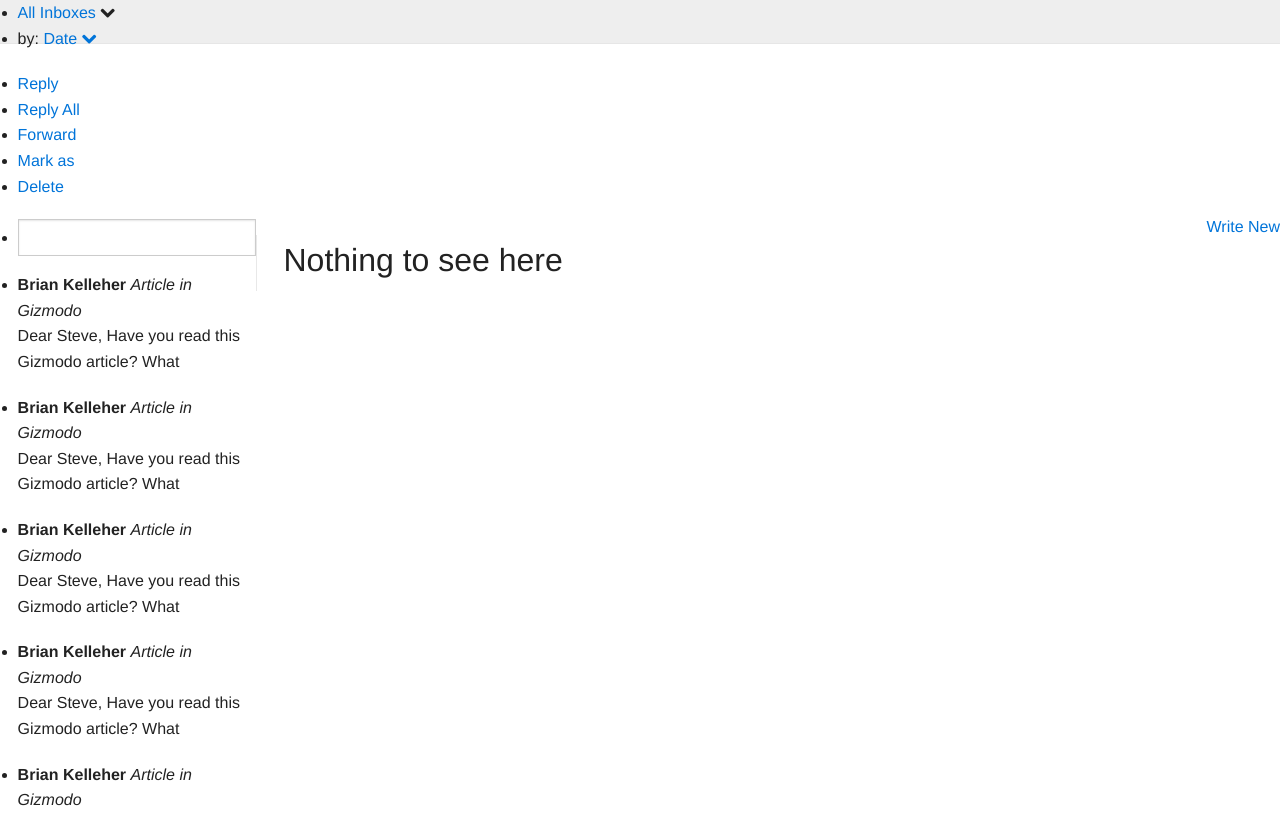
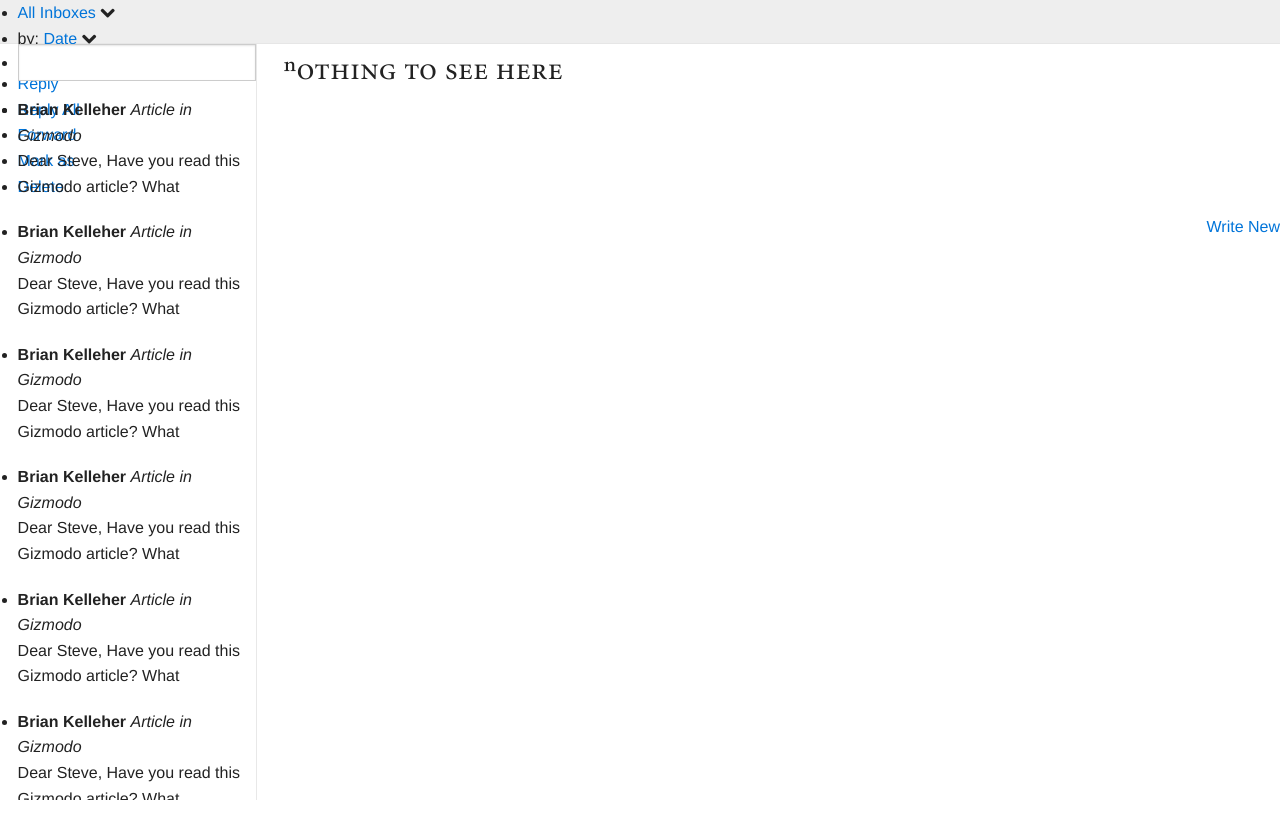
Before and after one commit to DeviaVir/Pail, a website: page index.html in a window 1280 px wide. Shown: the top 814 px of the page. Drawn offline with Linux system fonts and the light colour scheme.

Commit message:
Update. Add README

```diff
--- a/assets/sass/partials/_ci.scss
+++ b/assets/sass/partials/_ci.scss
@@ -3,6 +3,7 @@
   height: auto !important;
   height: 100%;
   margin: 0 auto;
+  position: relative;
 }
 
 header {
@@ -15,26 +16,32 @@ header {
 }
 
 #page, #sidebar {
-  margin: 0;
+  margin: 44px 0 0;
   padding: 0;
   display: block;
+  top: 0;
+  bottom: 0;
+  position: absolute;
+  overflow: auto;
 }
 
 #page {
   width: 80%;
-  float: left;
+  right: 0;
   border-left: 1px solid #e8e8e8;
 
   h1 {
     font-size: 32px;
+    font-family: 'Minion Pro';
   }
 
   p {
     font-size: 22px;
+    font-family: 'Minion Pro';
   }
 }
 
 #sidebar {
   width: 20%;
-  float: left;
+  left: 0;
 }
--- a/index.html
+++ b/index.html
@@ -46,7 +46,7 @@
         <div class="sidebar">
           <ul>
             <li><a href="#">All Inboxes</a> <i class="fa fa-chevron-down"></i></li>
-            <li>by: <a href="#">Date <i class="fa fa-chevron-down"></i></a>
+            <li>by: <a href="#">Date</a> <i class="fa fa-chevron-down"></i>
           </ul>
         </div>
         <div class="page">
```
Also changed, not shown: assets/css/app.css, 1 other file.
